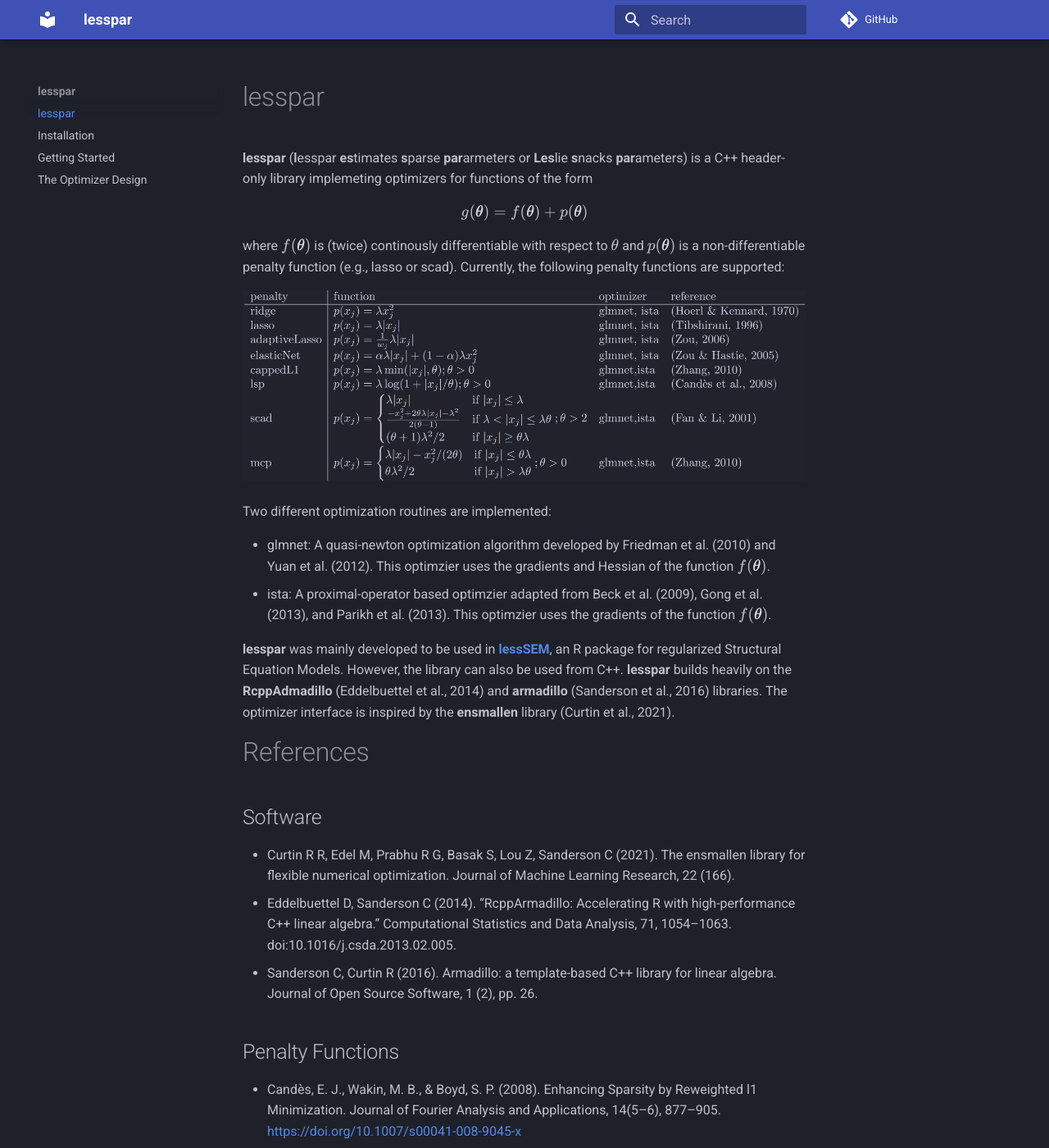
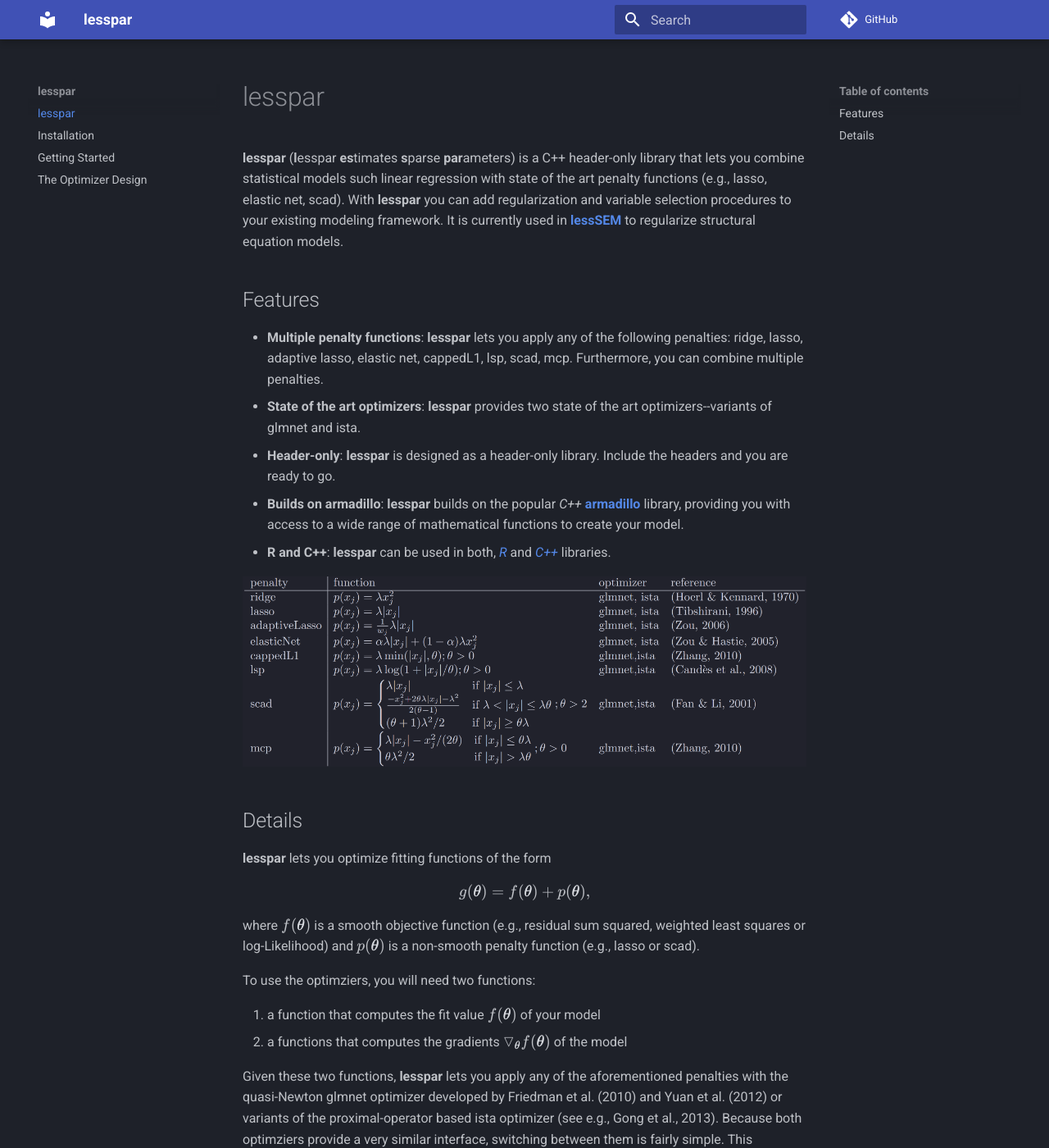
Before and after one commit to jhorzek/lesstimate, an MkDocs documentation site: the page built from docs/index.md, in a window 1280 px wide and 1400 px high. Shown: the whole window at 82% size. Built offline with MkDocs 1.6.1 and Material for MkDocs 9.7.7, drawn with Linux system fonts in a browser that asks for light colours; comment, search, counter and statistics services are not loaded; some of the changed text lies outside the part shown.

Commit message:
Update index.md

```diff
--- a/docs/index.md
+++ b/docs/index.md
@@ -1,22 +1,33 @@
 # lesspar
 
-**lesspar** (**l**esspar **es**timates **s**parse **par**armeters or **Les**lie **s**nacks **par**ameters) is a C++ header-only library implemeting optimizers for functions of the form
+**lesspar** (**l**esspar **es**timates **s**parse **par**ameters) is a C++ header-only library that lets you combine statistical models such linear regression with state of the art penalty functions (e.g., lasso, elastic net, scad). With **lesspar** you can add regularization and variable selection procedures to your existing modeling framework. It is currently used in [**lessSEM**](https://github.com/jhorzek/lessSEM) to regularize structural equation models.
 
-$$g(\pmb\theta) = f(\pmb\theta) + p(\pmb\theta)$$
+## Features
 
-where $f(\pmb\theta)$ is (twice) continously differentiable with respect to $\theta$ and $p(\pmb\theta)$
-is a non-differentiable penalty function (e.g., lasso or scad). Currently, the following penalty functions
-are supported:
+- **Multiple penalty functions**: **lesspar** lets you apply any of the following penalties: ridge, lasso, adaptive lasso, elastic net, cappedL1, lsp, scad, mcp. Furthermore, you can combine multiple penalties.
+- **State of the art optimizers**: **lesspar** provides two state of the art optimizers--variants of glmnet and ista.
+- **Header-only**: **lesspar** is designed as a header-only library. Include the headers and you are ready to go.
+- **Builds on armadillo**: **lesspar** builds on the popular *C++* [**armadillo**](https://arma.sourceforge.net/docs.html) library, providing you with access to a wide range of mathematical functions to create your model.
+- **R and C++**: **lesspar** can be used in both, [*R*](https://github.com/jhorzek/lessparTemplateR) and [*C++*](https://github.com/jhorzek/lessparTemplateCpp) libraries.
 
 ![peanlty functions](penaltyFunctions.png)
 
-Two different optimization routines are implemented:
+## Details
 
-- glmnet: A quasi-newton optimization algorithm developed by Friedman et al. (2010) and Yuan et al. (2012). This optimzier
-uses the gradients and Hessian of the function $f(\pmb\theta)$.
-- ista: A proximal-operator based optimzier adapted from Beck et al. (2009), Gong et al. (2013), and Parikh et al. (2013). This optimzier
-uses the gradients of the function $f(\pmb\theta)$.
+**lesspar** lets you optimize fitting functions of the form
 
+$$g(\pmb\theta) = f(\pmb\theta) + p(\pmb\theta),$$
+
+where $f(\pmb\theta)$ is a smooth objective function (e.g., residual sum squared, weighted least squares or log-Likelihood) and $p(\pmb\theta)$ is a non-smooth penalty function (e.g., lasso or scad).
+
+To use the optimziers, you will need two functions:
+
+1. a function that computes the fit value $f(\pmb\theta)$ of your model
+2. a functions that computes the gradients $\triangledown_{\pmb\theta}f(\pmb\theta)$ of the model
+
+Given these two functions, **lesspar** lets you apply any of the aforementioned penalties with the quasi-Newton glmnet optimizer developed by Friedman et al. (2010) and Yuan et al. (2012) or variants of the proximal-operator based ista optimizer (see e.g., Gong et al., 2013). Because both optimziers provide a very similar interface, switching between them is fairly simple. This interface is inspired by the [**ensmallen**](https://ensmallen.org/) library.
+
+**lesspar** also stands for **Les**lie **s**nacks **par**ameters.
 
 **lesspar** was mainly developed to be used in [**lessSEM**](https://jhorzek.github.io/lessSEM/), an
 R package for regularized Structural Equation Models. However, the library can also be used from C++.
```
